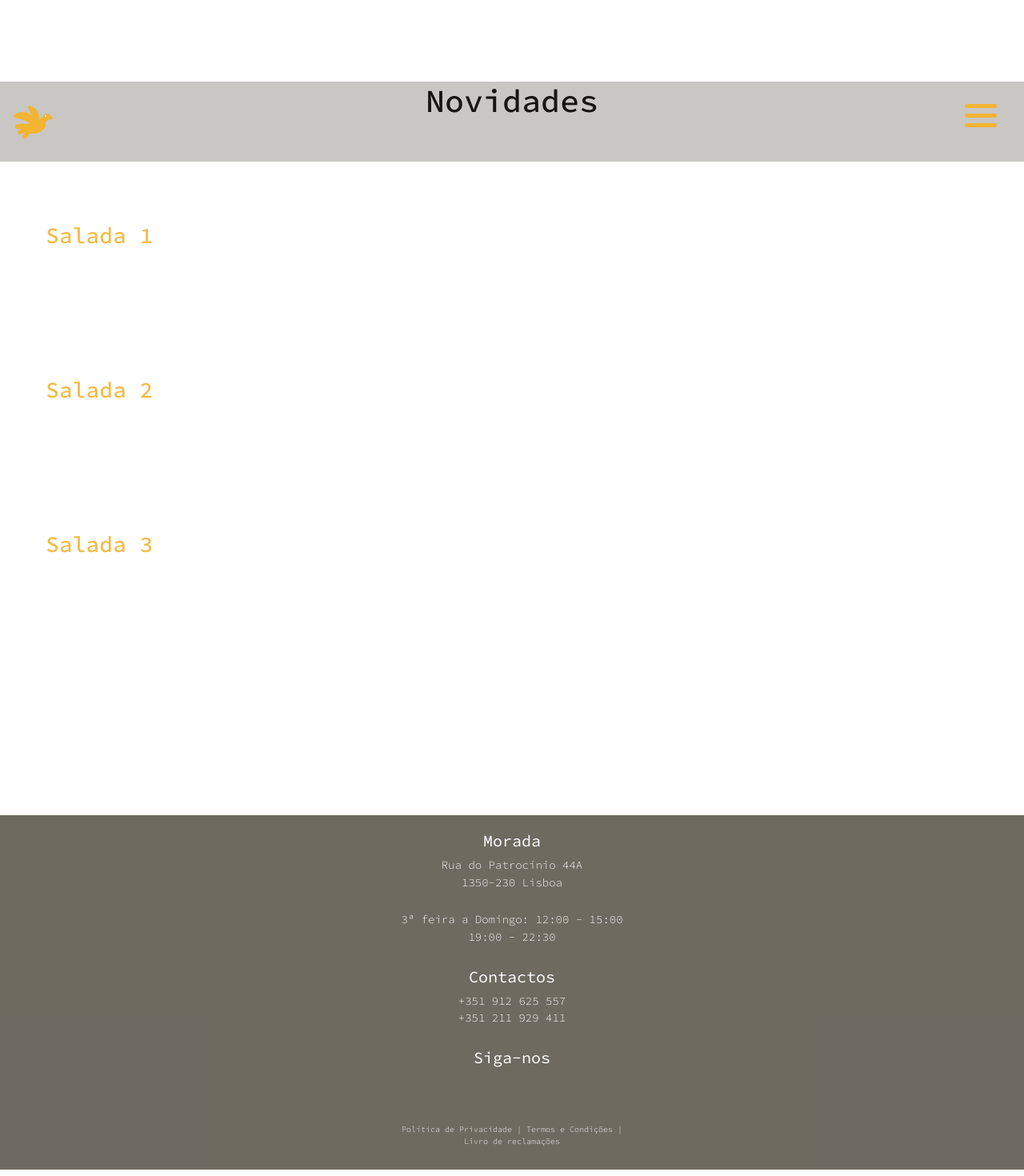
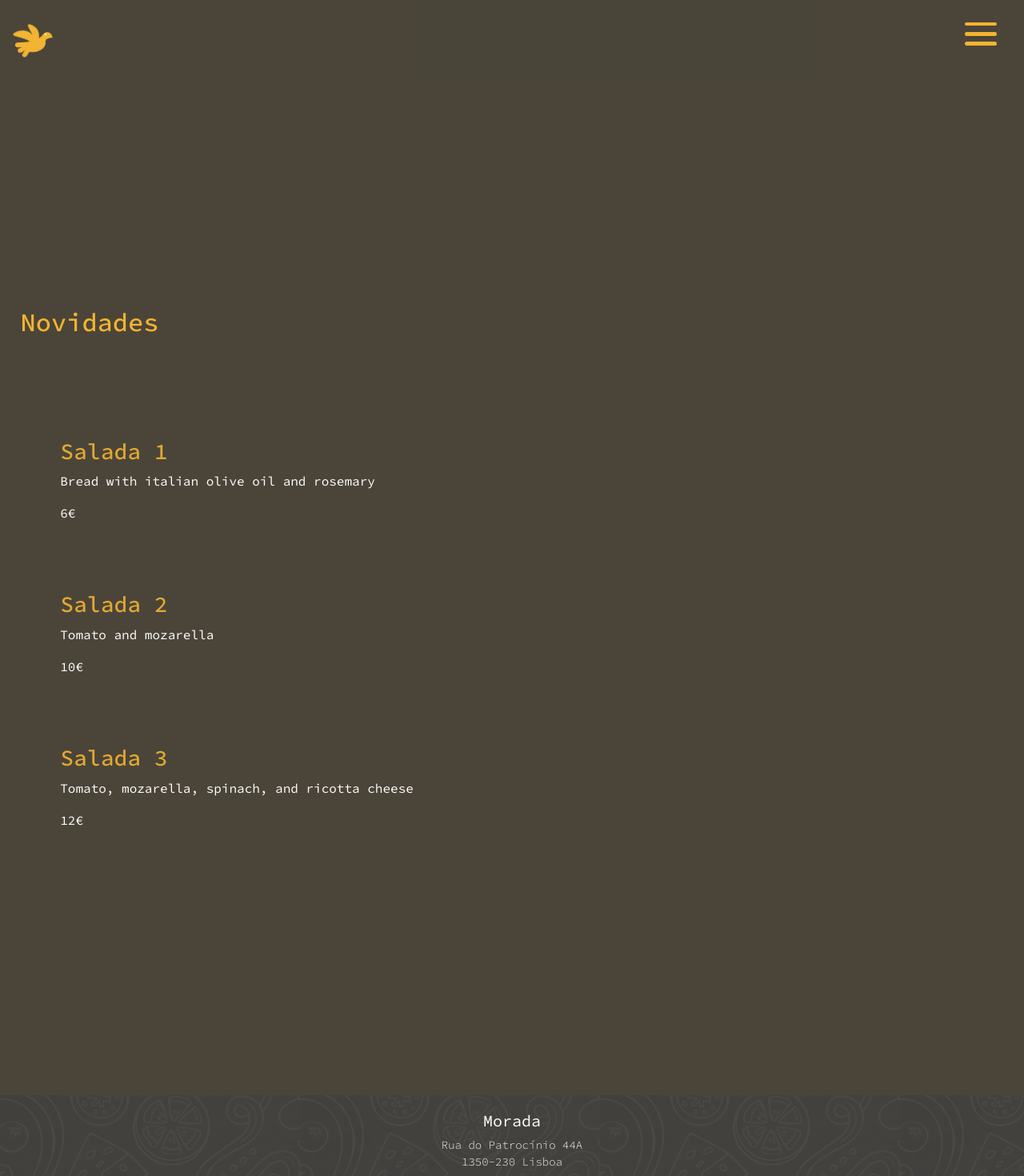
Before and after one commit to nuno18084/Maritaca-Project, a React (Create React App) app: page /novidades in a window 1280 px wide. Shown: the top 1470 px of the page at 80% size. Built offline with nearby package versions, Linux system fonts and the light colour scheme; some icons are missing.

Commit message:
Change the design and add some background  images to some pages

```diff
--- a/src/components/Footer/Footer.css
+++ b/src/components/Footer/Footer.css
@@ -7,9 +7,13 @@ body {
 
 .footer-container {
   width: 100%;
-  background-color: rgba(75, 69, 57, 0.8);
+  background-color: #4b4539;
   color: white;
   line-height: 1.5;
+  background-image: url(../../Images/FooterBackground.png);
+  background-attachment: fixed !important; /* Make background img fixed */
+  background-repeat: repeat; /* Don't repeat the img */
+  background-size: auto auto;
 }
 
 .footer-main {
--- a/src/components/MenuPage/MenuPage.css
+++ b/src/components/MenuPage/MenuPage.css
@@ -11,16 +11,18 @@ body {
 }
 
 .main-menu-page {
-  /* padding-top: 30%; */
-  /* background: url(../../Images/MenuBackground.jpeg), cover no-repeat; */
   background-image: url(../../Images/MenuBackground.png);
-  /* background: rgba(75, 69, 57, 0.8); */
+  background-attachment: fixed !important; /* Make background img fixed */
+  background-repeat: repeat; /* Don't repeat the img */
+  background-size: auto auto; /* Cover the entire screen */
+  border: none;
+  outline: none;
 }
 
-.pizza-specialities {
-  /* padding-top: 5%;
-  padding-bottom: 10% 0; */
-}
+/* .pizza-specialities {
+  padding-top: 5%;
+  padding-bottom: 10% 0;
+} */
 
 .pizza-specialities-h1 {
   padding-top: 30%;
--- a/src/components/MenuPage/MenuPage.jsx
+++ b/src/components/MenuPage/MenuPage.jsx
@@ -8,42 +8,13 @@ import MenuPicture from "../../Images/Maritaca Menu.png";
 import MenuPicture2 from "../../Images/Maritaca Menu 2.png";
 
 function handleMenuClick1() {
-  window.open(
-    // "https://scontent.flis5-4.fna.fbcdn.net/v/t39.30808-6/345631410_262183662930763_8996491348591735034_n.png?_nc_cat=108&ccb=1-7&_nc_sid=c4c01c&_nc_ohc=ofFHhEq0PhoAX_elz07&_nc_ht=scontent.flis5-4.fna&oh=00_AfBdDrzIHLesuZF-KkOlew74a8IH0Pa3AYGaE6hVg21lWg&oe=64C5F19A",
-    "https://ibb.co/PQZ0NG3",
-    "_blank"
-  );
+  window.open("https://ibb.co/PQZ0NG3", "_blank");
 }
 
 function handleMenuClick2() {
-  window.open(
-    // "https://scontent.flis5-3.fna.fbcdn.net/v/t39.30808-6/345648446_778148770694697_2207015203367209588_n.png?_nc_cat=104&ccb=1-7&_nc_sid=c4c01c&_nc_ohc=bCw5u3XuwBwAX9xOHKS&_nc_ht=scontent.flis5-3.fna&oh=00_AfAjsKxDPZ5SraCEcwnLHsOEPRmhceqt_7xHHdrLbYLUhw&oe=64C5FA28",
-    "https://ibb.co/xfyNr66",
-    "_blank"
-  );
+  window.open("https://ibb.co/xfyNr66", "_blank");
 }
 
-// const MenuImage = () => {
-// const imageRef = useRef(null);
-// const handleImageClick = () => {
-//   if (imageURL === menuImages[0]) {
-//     window.open(
-//       "https://scontent.flis5-4.fna.fbcdn.net/v/t39.30808-6/345631410_262183662930763_8996491348591735034_n.png?_nc_cat=108&ccb=1-7&_nc_sid=c4c01c&_nc_ohc=ofFHhEq0PhoAX_elz07&_nc_ht=scontent.flis5-4.fna&oh=00_AfBdDrzIHLesuZF-KkOlew74a8IH0Pa3AYGaE6hVg21lWg&oe=64C5F19A",
-//       "_blank"
-//     );
-//   } else {
-//     window.open(
-//       "https://scontent.flis5-3.fna.fbcdn.net/v/t39.30808-6/345648446_778148770694697_2207015203367209588_n.png?_nc_cat=104&ccb=1-7&_nc_sid=c4c01c&_nc_ohc=bCw5u3XuwBwAX9xOHKS&_nc_ht=scontent.flis5-3.fna&oh=00_AfAjsKxDPZ5SraCEcwnLHsOEPRmhceqt_7xHHdrLbYLUhw&oe=64C5FA28",
-//       "_blank"
-//     );
-//   }
-// };
-// };
-
-// const menuImages = [
-//   "https://scontent.flis5-4.fna.fbcdn.net/v/t39.30808-6/345631410_262183662930763_8996491348591735034_n.png?_nc_cat=108&ccb=1-7&_nc_sid=c4c01c&_nc_ohc=ofFHhEq0PhoAX_elz07&_nc_ht=scontent.flis5-4.fna&oh=00_AfBdDrzIHLesuZF-KkOlew74a8IH0Pa3AYGaE6hVg21lWg&oe=64C5F19A",
-//   "https://scontent.flis5-3.fna.fbcdn.net/v/t39.30808-6/345648446_778148770694697_2207015203367209588_n.png?_nc_cat=104&ccb=1-7&_nc_sid=c4c01c&_nc_ohc=bCw5u3XuwBwAX9xOHKS&_nc_ht=scontent.flis5-3.fna&oh=00_AfAjsKxDPZ5SraCEcwnLHsOEPRmhceqt_7xHHdrLbYLUhw&oe=64C5FA28",
-// ];
 const MenuPage = () => {
   return (
     <>
@@ -77,12 +48,6 @@ const MenuPage = () => {
               className="menu-image"
               onClick={handleMenuClick2}
             />
-            {/* {menuImages.map((imageURL, index) => (
-      <div key={index}>
-        <MenuImage imageURL={imageURL} />
-        console.log(menuImages);
-      </div>
-    ))} */}
           </div>
         </div>
       </div>
--- a/src/components/NavBar/NavBar.css
+++ b/src/components/NavBar/NavBar.css
@@ -32,7 +32,7 @@
   align-items: center;
   justify-content: space-between;
   z-index: 99999;
-  background-color: rgba(75, 69, 57, 0.3);
+  background-color: rgba(75, 69, 57, 0.9);
   /* background-color: transparent; */
   /* border-bottom: 1px solid rgba(75, 69, 57, 0.8); */
   width: 100%;
--- a/src/components/NewsPage/News.jsx
+++ b/src/components/NewsPage/News.jsx
@@ -8,7 +8,7 @@ const News = () => {
 
   return (
     <motion.div
-      className="promotion-page"
+      // className="promotion-page"
       initial={{ width: 0 }}
       animate={{ width: "100%" }}
       exit={{ x: window.innerWidth, transition: { duration: 0.2 } }}
--- a/src/components/NewsPage/NewsPage.css
+++ b/src/components/NewsPage/NewsPage.css
@@ -1,14 +1,15 @@
 @import url("https://fonts.googleapis.com/css2?family=Source+Code+Pro:wght@300;400;500&display=swap");
 
 .news-page {
-  background-color: white;
-  color: black;
+  background-color: #4b4539;
+  padding-left: 2%;
+
+  padding-top: 30%;
 }
 
-.news-page h1 {
-  display: flex;
-  justify-content: center;
-  margin-top: 8%;
+.news-h1 {
+  font-size: 32px;
+  color: #f3b431;
   margin-bottom: 10%;
 }
 
@@ -18,9 +19,14 @@
 
 .news-list-item {
   /* border-bottom: solid #e6e9ed 2px !important ; */
-  margin-top: 7%;
+  /* margin-top: 7%; */
 }
 
 .news-list-item:last-of-type {
-  margin-bottom: 20%;
+  padding-bottom: 20%;
 }
+
+.news-list {
+  margin-bottom: 0;
+  padding-left: 2%;
+}
--- a/src/components/NewsPage/NewsPage.jsx
+++ b/src/components/NewsPage/NewsPage.jsx
@@ -14,7 +14,7 @@ const NewsPage = () => {
         exit={{ x: window.innerWidth, transition: { duration: 0.2 } }}
       >
         <div>
-          <h1>Novidades</h1>
+          <h1 className="news-h1">Novidades</h1>
           <div>
             <News />
           </div>
--- a/src/components/PromotionPage/PromotionPage.css
+++ b/src/components/PromotionPage/PromotionPage.css
@@ -1,26 +1,35 @@
 @import url("https://fonts.googleapis.com/css2?family=Source+Code+Pro:wght@300;400;500&display=swap");
 
-.promotion-page {
-  background-color: white;
+.main-promotion-page {
+  padding-left: 2%;
+  padding-top: 30%;
+  background-image: url(../../Images/PromotionsBackground.png);
+  background-attachment: fixed !important; /* Make background img fixed */
+  background-repeat: repeat; /* Don't repeat the img */
+  background-size: auto auto; /* Cover the entire screen */
+  border: none;
+  outline: none;
   color: black;
-}
-
-.promotion-page h1 {
-  display: flex;
-  justify-content: center;
-  margin-top: 8%;
-  margin-bottom: 10%;
 }
 
 .promotions-list {
   list-style-type: none;
+  padding: 0;
+  margin-bottom: 0;
 }
 
-.promotion-list-item {
-  /* border-bottom: solid #e6e9ed 2px !important ; */
+/* .promotion-list-item {
+  border-bottom: solid #e6e9ed 2px !important ;
   margin-top: 7%;
+} */
+
+.promotion-list-item:last-of-type {
+  padding-bottom: 20%;
 }
 
-.promotion-list-item:last-of-type {
-  margin-bottom: 20%;
+.promotions-h1 {
+  /* padding-top: 30%; */
+  font-size: 32px;
+  color: #f3b431;
+  margin-bottom: 10%;
 }
--- a/src/components/PromotionPage/PromotionPage.jsx
+++ b/src/components/PromotionPage/PromotionPage.jsx
@@ -8,13 +8,13 @@ const PromotionPage = () => {
   return (
     <>
       <motion.div
-        className="promotion-page"
+        className="main-promotion-page"
         initial={{ width: 0 }}
         animate={{ width: "100%" }}
         exit={{ x: window.innerWidth, transition: { duration: 0.2 } }}
       >
         <div>
-          <h1>Promoções</h1>
+          <h1 className="promotions-h1">Promoções</h1>
           <div>
             <Promotions />
           </div>
```
Also changed, not shown: src/Images/FooterBackground.png (added), src/Images/PromotionsBackground.png (added).
